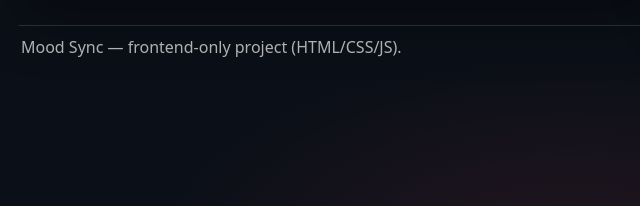
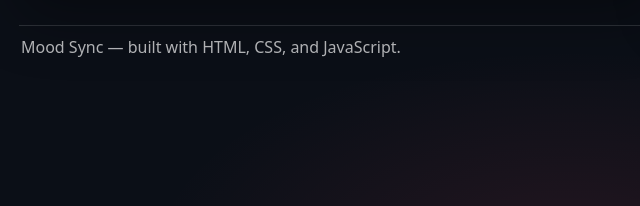
Before and after one commit to HussamAhmad4/Mood-Sync, a plain HTML site: page index.html in a window 1280 px wide. Shown: the part 460-666 px from the top of the page, 71-711 px from the left. Drawn offline with Linux system fonts and the light colour scheme.

Commit message:
Update index.html

```diff
--- a/index.html
+++ b/index.html
@@ -241,7 +241,7 @@
   </div>
 
   <footer class="footer">
-    <div class="muted">Mood Sync — frontend-only project (HTML/CSS/JS).</div>
+    <div class="muted">Mood Sync — built with HTML, CSS, and JavaScript.</div>
   </footer>
 
   <script src="app.js"></script>
```
